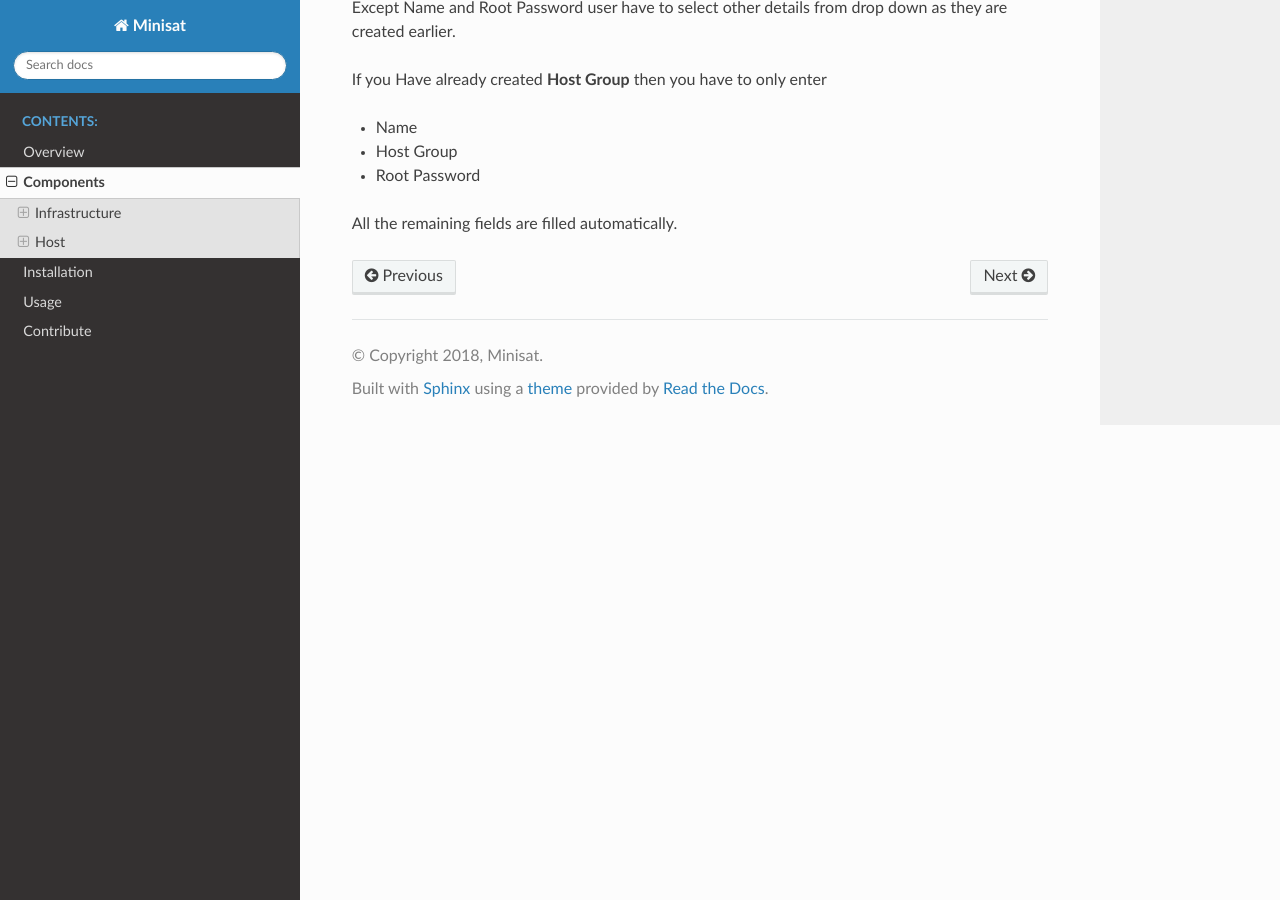
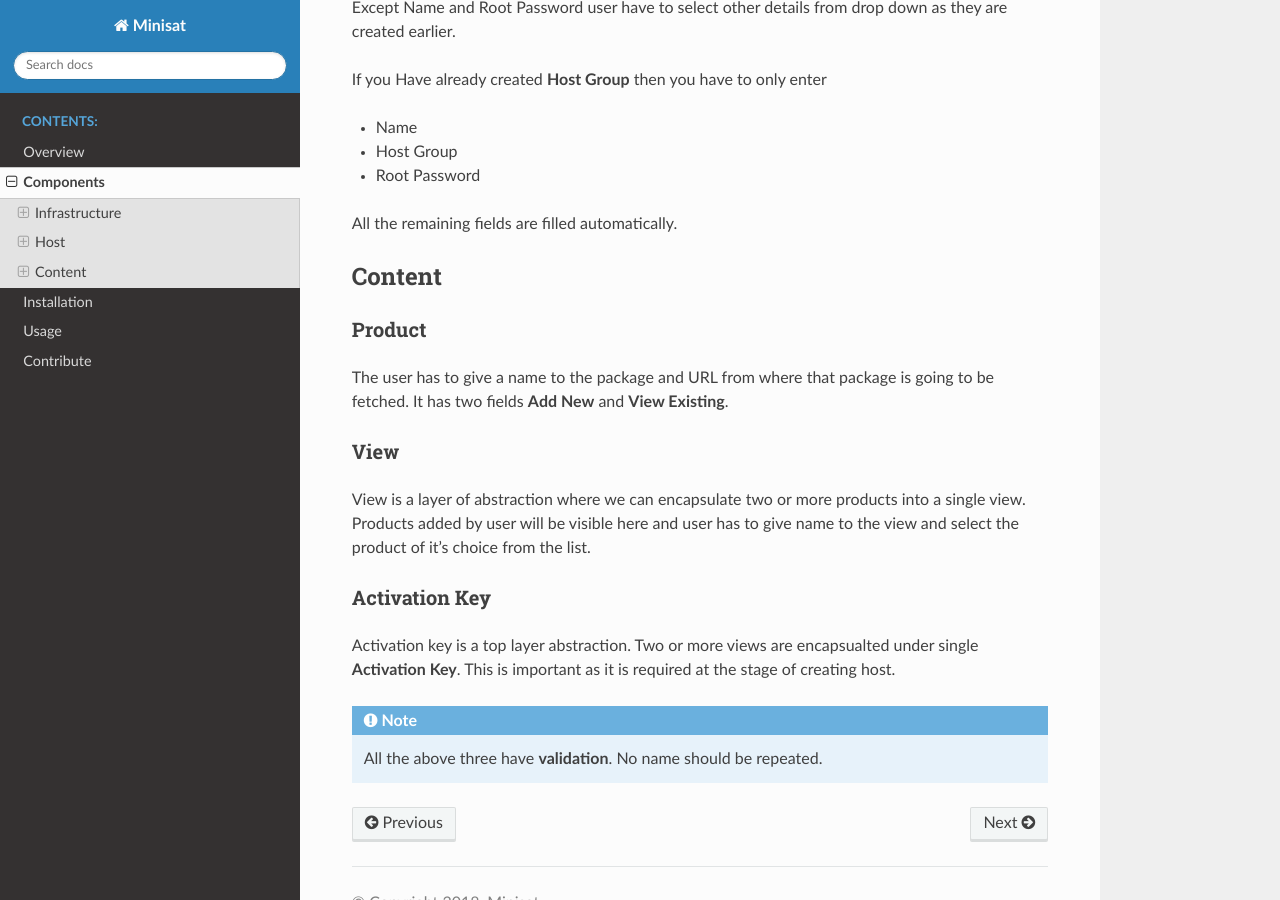
Before and after one commit to miniSat/Minisat, a Sphinx documentation site: the page built from docs/components.rst, in a window 1280 px wide and 900 px high, scrolled down 2430 px. Built offline with Sphinx 7.4.7 and the Read the Docs theme 2.0.0, drawn with Linux system fonts in a browser that asks for light colours.

Commit message:
Content Docs
Signed-off-by: Shailesh <shailesh.kolhapur@gmail.com>

```diff
--- a/docs/components.rst
+++ b/docs/components.rst
@@ -115,3 +115,32 @@ If you Have already created **Host Group** then you have to only enter
 * Root Password
 
 All the remaining fields are filled automatically.
+
+
+Content
+-------
+
++++++++
+Product
++++++++
+
+The user has to give a name to the package and URL from where that package is going to be fetched.
+It has two fields **Add New** and **View Existing**.
+
+++++
+View
+++++
+
+View is a layer of abstraction where we can encapsulate two or more products into a single view.
+Products added by user will be visible here and user has to give name to the view and select the product of it's choice from the list.
+
+++++++++++++++
+Activation Key
+++++++++++++++
+
+Activation key is a top layer abstraction. Two or more views are encapsualted under single **Activation Key**.
+This is important as it is required at the stage of creating host.
+
+.. note ::
+
+	All the above three have **validation**. No name should be repeated.
```
